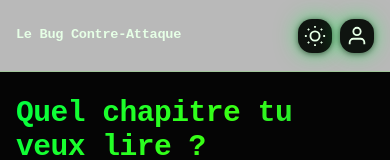
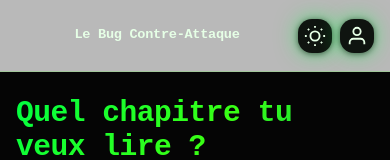
Before and after one commit to realStarYAM/Le-Bug-Contre-Attaque, a plain HTML site: page index.html in a window 390 px wide. Shown: the top 160 px of the page. Drawn offline with Linux system fonts and the light colour scheme.

Commit message:
Adjust top bar for split-screen widths

```diff
--- a/style.css
+++ b/style.css
@@ -182,11 +182,11 @@ body {
   flex-grow: 1;
   min-width: 0;
   line-height: 1.2;
-  white-space: normal;
+  white-space: nowrap !important;
   overflow: visible;
 }
 
-@media (max-width: 480px) {
+@media (max-width: 1200px) {
   .top-bar-left {
     gap: 6px;
   }
@@ -201,7 +201,7 @@ body {
 
   .app-title {
     font-size: 0.85rem;
-    text-align: left;
+    text-align: center;
   }
 }
 
```
